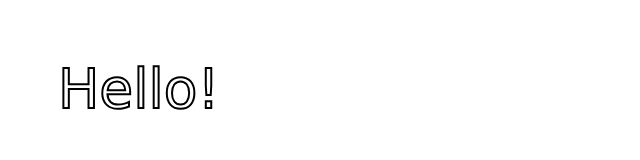
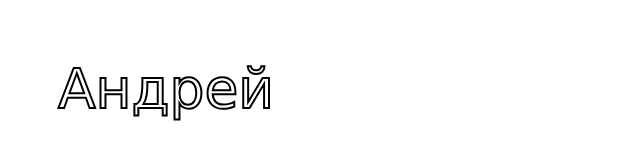
Before and after one commit to paradapedarus/paradapedarus.github.io, a plain HTML site: page index.html in a window 1280 px wide. Shown: the whole page, without its empty margins (0-640 px from the left). Drawn offline with Linux system fonts and the light colour scheme.

Commit message:
Update index.html

```diff
--- a/index.html
+++ b/index.html
@@ -3,7 +3,7 @@
 <body>
 <svg width="600" height="600">
  <text x="50" y="100" font-family="Verdana" font-size="55" fill="white"
-stroke="black" stroke-width="2"> Hello!
+stroke="black" stroke-width="2"> Андрей
 </text>
 </svg>
 </body>
```
